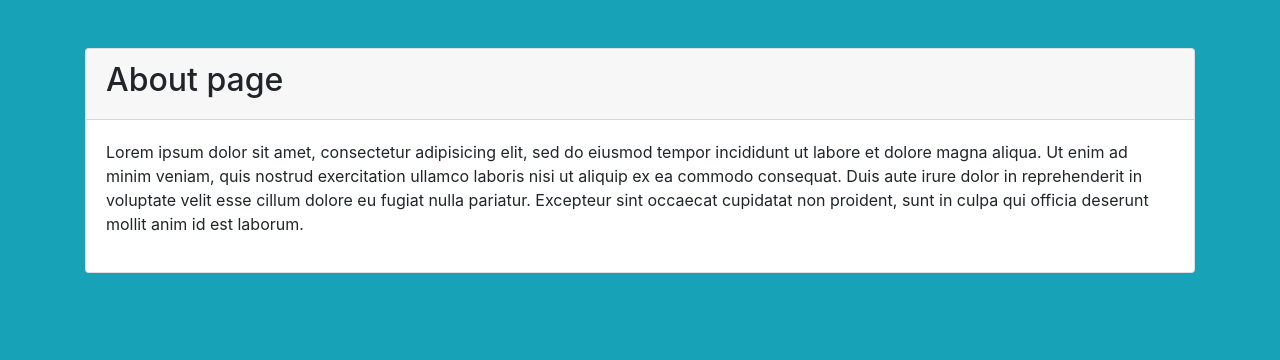
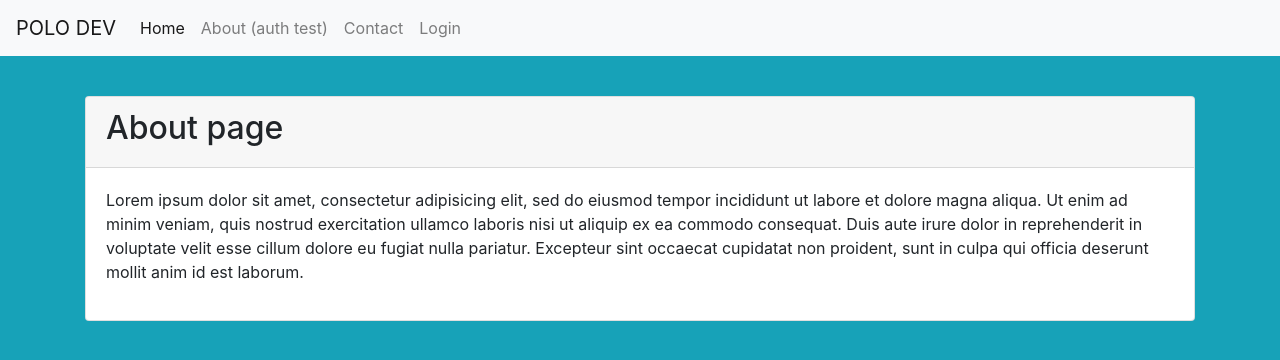
Before and after one commit to polodev/php-get-post-auth-route, a PHP site: page /views/about.view.php in a window 1280 px wide. Shown: the top 360 px of the page. Run offline with PHP 8.4, Linux system fonts and the light colour scheme.

Commit message:
added navigation bar

```diff
--- a/views/partials/header.php
+++ b/views/partials/header.php
@@ -5,4 +5,27 @@
   <title>PHP starter pack</title>
   <link rel="stylesheet" href="https://cdnjs.cloudflare.com/ajax/libs/twitter-bootstrap/4.0.0-beta.2/css/bootstrap.css"/>
 </head>
-<body class="bg-info">
+<body class="bg-info pt-5">
+  <nav class="navbar navbar-expand-lg navbar-light bg-light fixed-top" >
+    <a class="navbar-brand" href="/">POLO DEV</a>
+    <button class="navbar-toggler" type="button" data-toggle="collapse" data-target="#navbarSupportedContent" aria-controls="navbarSupportedContent" aria-expanded="false" aria-label="Toggle navigation">
+      <span class="navbar-toggler-icon"></span>
+    </button>
+
+    <div class="collapse navbar-collapse" id="navbarSupportedContent">
+      <ul class="navbar-nav mr-auto">
+        <li class="nav-item active">
+          <a class="nav-link" href="/">Home <span class="sr-only">(current)</span></a>
+        </li>
+        <li class="nav-item">
+          <a class="nav-link" href="/about">About (auth test)</a>
+        </li>
+        <li class="nav-item">
+          <a class="nav-link" href="/contact">Contact</a>
+        </li>
+        <li class="nav-item">
+          <a class="nav-link" href="/login">Login</a>
+        </li>
+      </ul>
+    </div>
+  </nav>
```
